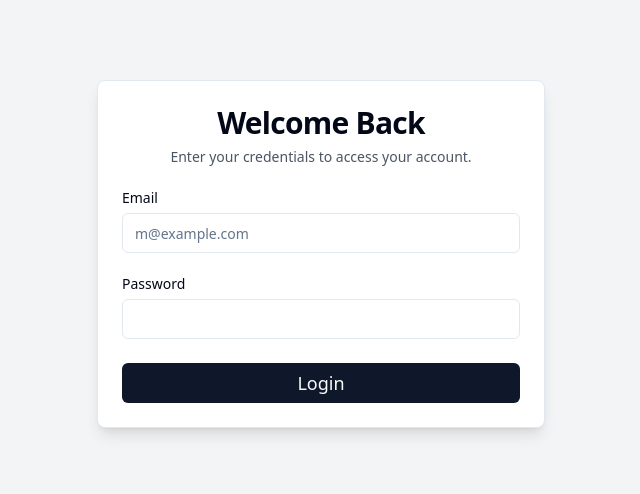
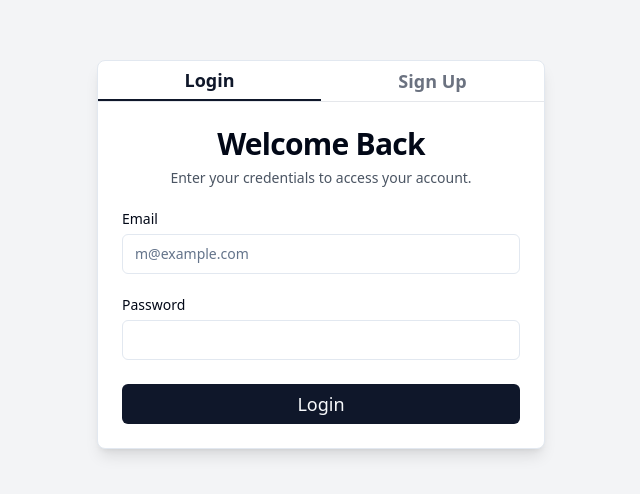
Before and after one commit to Joshikaa-R-5926/kavithai, a React (Vite) app: page / in a window 1280 px wide. Shown: the part 146-640 px from the top of the page, without its empty margins (319-959 px from the left). Built offline with nearby package versions, Linux system fonts and the light colour scheme.

Commit message:
[dyad] Added Login and Sign Up buttons to the login page header - wrote 1 file(s)

```diff
--- a/src/pages/LoginPage.tsx
+++ b/src/pages/LoginPage.tsx
@@ -7,11 +7,13 @@ import { Label } from "@/components/ui/label";
 import { Input } from "@/components/ui/input";
 import { Button } from "@/components/ui/button";
 import { showSuccess, showError } from "@/utils/toast";
+import { cn } from "@/lib/utils"; // Import cn for conditional class names
 
 const LoginPage = () => {
   const navigate = useNavigate();
   const [email, setEmail] = React.useState("");
   const [password, setPassword] = React.useState("");
+  const [isLoginMode, setIsLoginMode] = React.useState(true); // State to manage active tab
 
   const handleLogin = (e: React.FormEvent) => {
     e.preventDefault();
@@ -25,17 +27,57 @@ const LoginPage = () => {
     }
   };
 
+  // For now, sign up will just show a toast and switch to login mode
+  const handleSignUp = (e: React.FormEvent) => {
+    e.preventDefault();
+    showSuccess("Sign Up successful! Please log in.");
+    console.log("Signing up with:", { email, password });
+    setEmail("");
+    setPassword("");
+    setIsLoginMode(true); // Switch back to login after sign up
+  };
+
   return (
     <div className="min-h-screen flex items-center justify-center bg-gray-100 dark:bg-gray-900 p-4">
       <Card className="w-full max-w-md shadow-lg">
-        <CardHeader className="text-center">
-          <CardTitle className="text-3xl font-bold">Welcome Back</CardTitle>
+        <div className="flex border-b border-gray-200 dark:border-gray-700">
+          <Button
+            variant="ghost"
+            onClick={() => setIsLoginMode(true)}
+            className={cn(
+              "flex-1 text-lg font-semibold py-4 rounded-none",
+              isLoginMode
+                ? "border-b-2 border-primary text-primary"
+                : "text-gray-500 hover:text-primary hover:bg-gray-50 dark:hover:bg-gray-800"
+            )}
+          >
+            Login
+          </Button>
+          <Button
+            variant="ghost"
+            onClick={() => setIsLoginMode(false)}
+            className={cn(
+              "flex-1 text-lg font-semibold py-4 rounded-none",
+              !isLoginMode
+                ? "border-b-2 border-primary text-primary"
+                : "text-gray-500 hover:text-primary hover:bg-gray-50 dark:hover:bg-gray-800"
+            )}
+          >
+            Sign Up
+          </Button>
+        </div>
+        <CardHeader className="text-center pt-6"> {/* Adjusted padding-top */}
+          <CardTitle className="text-3xl font-bold">
+            {isLoginMode ? "Welcome Back" : "Join Us"}
+          </CardTitle>
           <CardDescription className="text-gray-600 dark:text-gray-400">
-            Enter your credentials to access your account.
+            {isLoginMode
+              ? "Enter your credentials to access your account."
+              : "Create an account to get started."}
           </CardDescription>
         </CardHeader>
         <CardContent>
-          <form onSubmit={handleLogin} className="space-y-6">
+          <form onSubmit={isLoginMode ? handleLogin : handleSignUp} className="space-y-6">
             <div className="grid gap-2">
               <Label htmlFor="email">Email</Label>
               <Input
@@ -58,7 +100,7 @@ const LoginPage = () => {
               />
             </div>
             <Button type="submit" className="w-full py-3 text-lg">
-              Login
+              {isLoginMode ? "Login" : "Sign Up"}
             </Button>
           </form>
         </CardContent>
```
